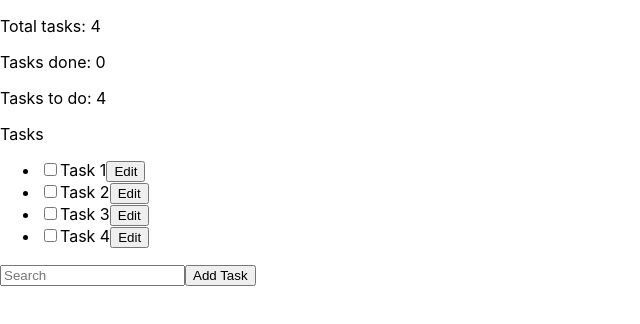
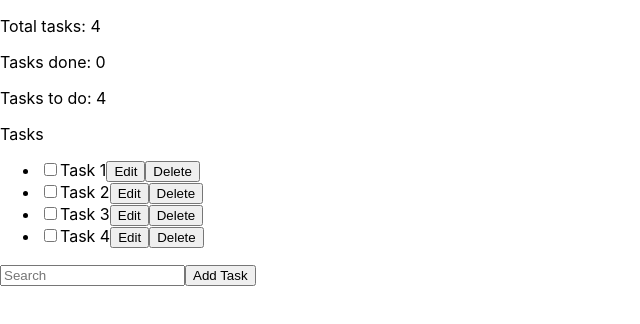
Before and after one commit to YehorKuzmenko/react-project, a React (Create React App) app: page / in a window 1280 px wide. Shown: the top 324 px of the page, without its empty margins (0-640 px from the left). Built offline with nearby package versions, Linux system fonts and the light colour scheme.

Commit message:
Adds Task delete

```diff
--- a/src/App.js
+++ b/src/App.js
@@ -74,13 +74,22 @@ class App extends React.Component {
         }
     }
 
+    deleteTask = (index) => {
+        if (window.confirm('Are you sure you want to delete this task?')) {
+            this.setState(prevState => {
+                const tasks = prevState.tasks.filter((item, idx) => idx !== index);
+                return {tasks};
+            });
+        }
+    }
+
   render() {
       return (
           <div className="App">
               <Header tasks={this.countTasks()}/>
               <ModalComponent
                 show={this.state.showModal}
-                handleClose={() => this.setState({showModal: false})}
+                handleClose={() => this.setState({showModal: false, currentTask: null})}
                 name={this.state.currentTask ? this.state.currentTask.name : ''}
                 handleAddUpdateTask={this.handleAddUpdateTask}
               />
@@ -93,6 +102,7 @@ class App extends React.Component {
                               <input type="checkbox" checked={task.done} onChange={() => this.toggleTasksDone(index)}></input>
                               {task.name}
                                 <button onClick={() => this.setState({showModal: true, currentTask: {name: task.name, index}})}>Edit</button>
+                                <button onClick={() => this.deleteTask(index)}>Delete</button>
                           </li>
                       ))}
               </ul>
--- a/src/Modal.js
+++ b/src/Modal.js
@@ -31,7 +31,8 @@ function ModalComponent({show, handleClose, name, handleAddUpdateTask}) {
                 boxShadow: 24,
                 p: 4}}>
                 <Typography id="modal-modal-title" variant="h6" component="h2">
-                    Task
+                    {name === '' ? 'Add Task' : name}
+
                 </Typography>
                 <Typography id="modal-modal-description" sx={{ mt: 2 }}>
                     <input
```
